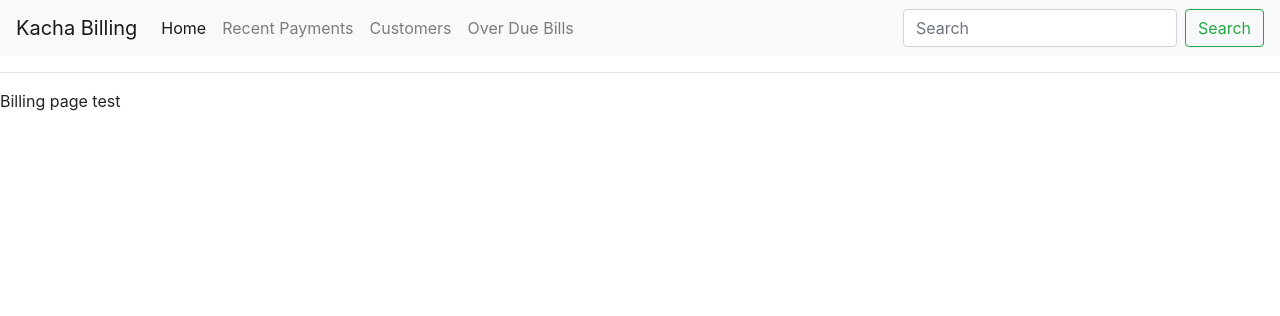
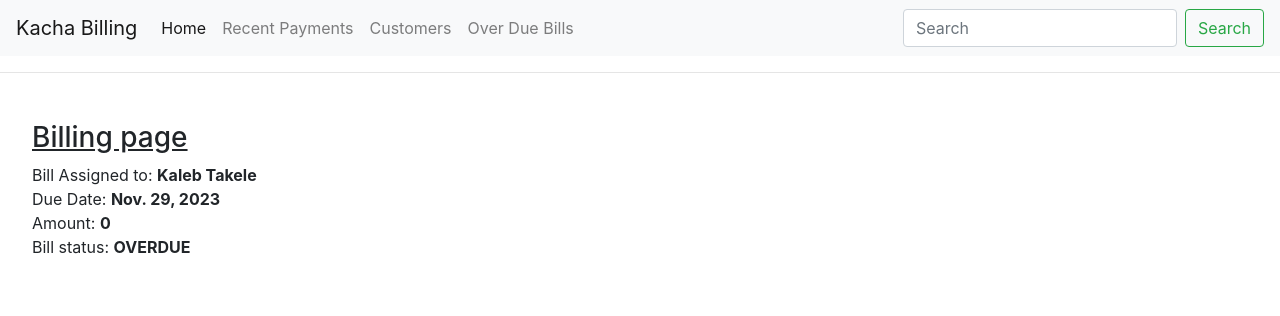
Before and after one commit to kalebtakele0810/bill_management_service, a Django app: page /bill/2/ in a window 1280 px wide. Shown: the top 316 px of the page. Run offline with Django 4.2, Linux system fonts and the light colour scheme; data comes from the database, SQL or seed files in the repository; both versions use the stored data as it was after the commit; parts of the project's set-up code (start-up, migrations or seed data) failed here and were passed over.

```diff
--- a/base/templates/base/bill.html
+++ b/base/templates/base/bill.html
@@ -1,8 +1,12 @@
 {% extends 'main.html' %}
 {% block content %}
 
-<div>
-    Billing page {{bill.customer.username}}
+<div style="padding: 2rem;">
+    <u><h3>Billing page</h3></u>
+    Bill Assigned to: <b>{{bill.customer.first_name}} {{bill.customer.last_name}}</b> <br>
+    Due Date: <b>{{bill.dueDate}}</b> <br>
+    Amount: <b>{{bill.amount}}</b><br>
+    Bill status: <b>{{bill.status}}</b><br>
 </div>
 
 {% endblock %}
--- a/base/views.py
+++ b/base/views.py
@@ -20,7 +20,7 @@ def bill(request,pk):
     return render(request,'base/bill.html',context)
 
 def createBill(request):
-    if request.user.roles.filter(name='Biller').exists():
+    # if request.user.roles.filter(name='Biller').exists():
         form = BillForm()
         if request.method == 'POST':
             form = BillForm(request.POST)
@@ -31,7 +31,7 @@ def createBill(request):
         return render(request,'base/bill_form.html',context)
 
 def updateBill(request,pk):
-    if request.user.roles.filter(name='Biller').exists():
+    # if request.user.roles.filter(name='Biller').exists():
         bill = Bill.objects.get(id=pk)
         form = BillForm(instance=bill)
         if request.method == 'POST':
@@ -43,13 +43,13 @@ def updateBill(request,pk):
         return render(request,'base/bill_form.html',context)
 
 def latestPayments(request):
-    if request.user.roles.filter(name='Biller').exists():
+    # if request.user.role.filter(name='Biller').exists():
         payments = Payment.objects.all()
         context = {'payments':payments}
         return render(request,'base/latest_payments.html',context)
 
 def overDueBillsList(request):
-    if request.user.roles.filter(name='Biller').exists():
+    # if request.user.roles.filter(name='Biller').exists():
         payments = Payment.objects.all()[:10]
         bills = Bill.objects.filter(status='OVERDUE')
         label = 'Unpaid bills'
```
Also changed, not shown: db.sqlite3.
